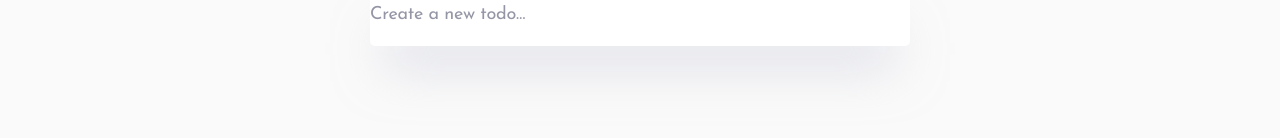
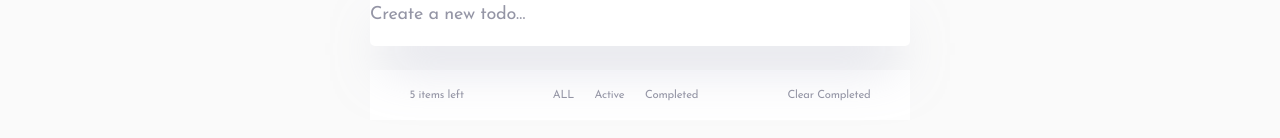
Before and after one commit to AnnikDev/ToDo-App, a React (Vite) app: page / in a window 1280 px wide. Shown: the part 388-526 px from the top of the page. Built offline with nearby package versions, Linux system fonts and the light colour scheme.

Commit message:
add todo filter

```diff
--- a/src/components/List/ToDoList.css
+++ b/src/components/List/ToDoList.css
@@ -46,6 +46,32 @@
   cursor: pointer;
 }
 
-button{
+button {
+  cursor: pointer;
+}
+
+.todoFilter {
+  font-size: 1.8rem;
+  letter-spacing: -0.019rem;
+  color: #9495a5;
+  display: flex;
+  justify-content: space-around;
+  align-items: center;
+  background-color: #fff;
+  height: 5rem;
+
+  span {
     cursor: pointer;
+  }
 }
+
+.todoFilter span:hover{
+    color: #494c6b;
+}
+
+.todoTypes{
+    font-size: 1.8rem;
+    display: flex;
+    justify-content: space-around;
+    width: 16.6rem;
+}
--- a/src/components/List/ToDoList.tsx
+++ b/src/components/List/ToDoList.tsx
@@ -75,6 +75,15 @@
             </li>
           ))}
         </ul>
+        <div className="todoFilter">
+          <span>5 items left</span>
+          <div className="todoTypes">
+            <span>ALL</span>
+            <span>Active</span>
+            <span>Completed</span>
+          </div>
+          <span>Clear Completed</span>
+        </div>
       </div>
       <div></div>
     </>
```
